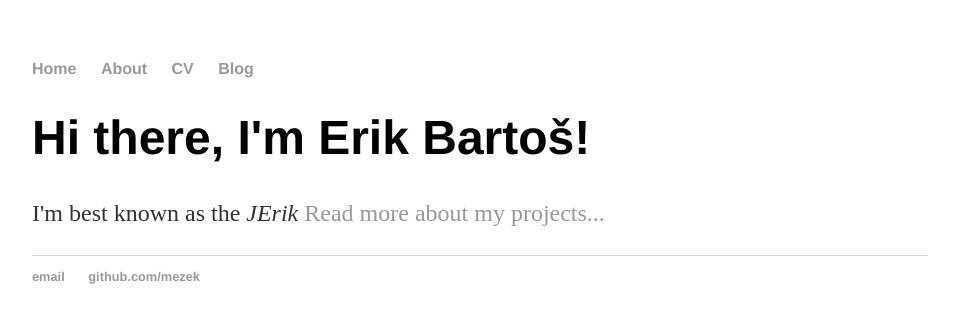
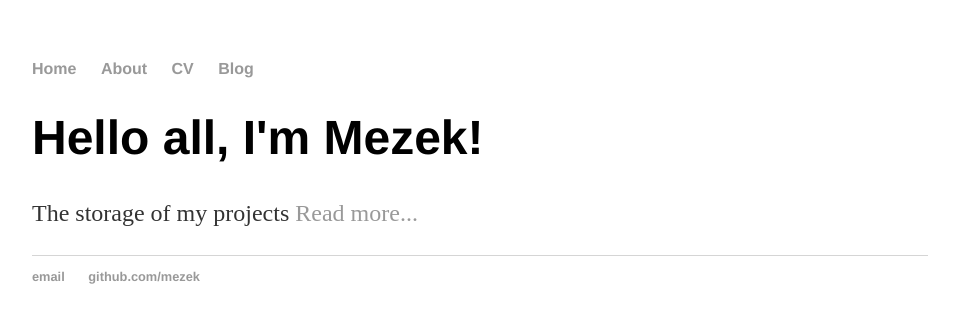
Before and after one commit to Mezek/mezek.github.io, a Jekyll site: the page built from index.html, in a window 1280 px wide. Shown: the top 323 px of the page, without its empty margins (160-1119 px from the left). Built offline with Jekyll 4.4.1, drawn with Linux system fonts in a browser that asks for light colours.

Commit message:
Update index.html

```diff
--- a/index.html
+++ b/index.html
@@ -1,8 +1,8 @@
 ---
 layout: default
-title: Erik Bartoš
+title: Mezek
 ---
 <div class="blurb">
-	<h1>Hi there, I'm Erik Bartoš!</h1>
-	<p>I'm best known as the <em>JErik</em> <a href="/about">Read more about my projects...</a></p>
+	<h1>Hello all, I'm Mezek!</h1>
+	<p>The storage of my projects <a href="/about">Read more...</a></p>
 </div><!-- /.blurb -->
```
